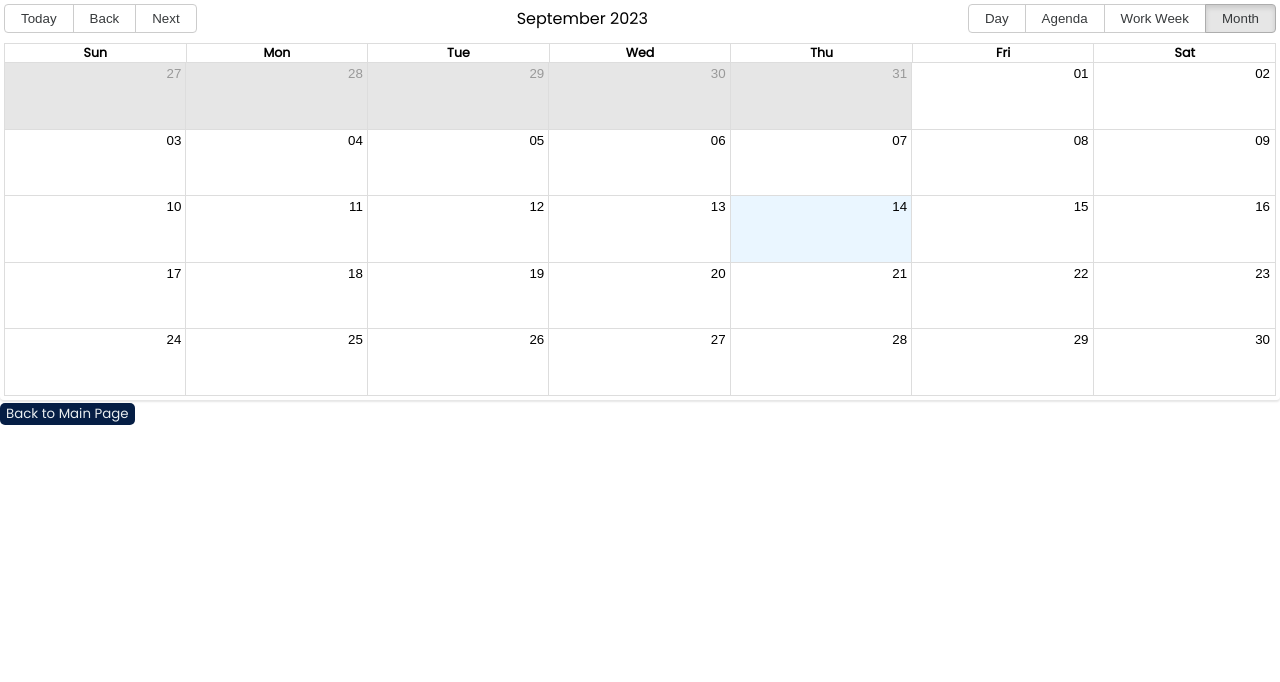
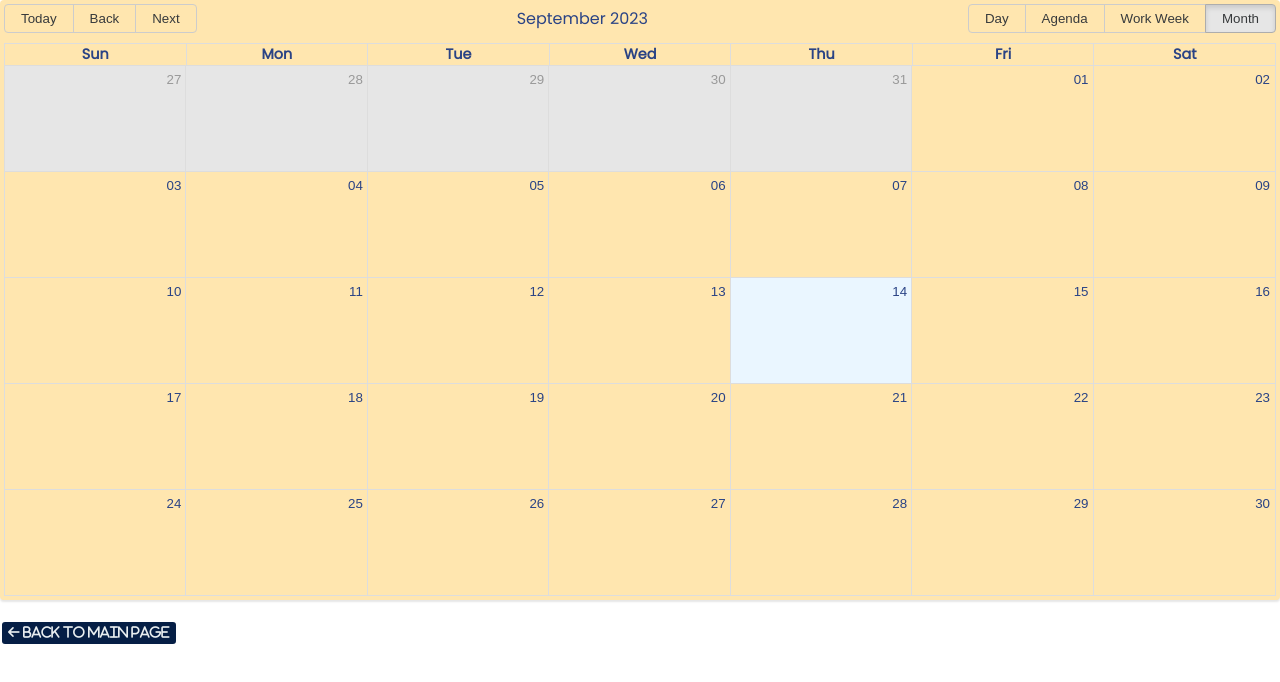
Before and after one commit to larasodjati/react-todo, a React (Create React App) app: page /calendar in a window 1280 px wide. Shown: the top 682 px of the page. Built offline with nearby package versions, Linux system fonts and the light colour scheme; a web font is replaced by a local one.

Commit message:
Style: Styling TodoCalendar and its button

```diff
--- a/src/components/TodoCalendar.js
+++ b/src/components/TodoCalendar.js
@@ -29,7 +29,7 @@ function TodoCalendar() {
         className={styles.rbcEvent}
       />
       <button onClick={handleMainPageButton} className={styles.mainPageButton}>
-        Back to Main Page
+        <i class="fa-solid fa-arrow-left"> Back to Main Page</i>
       </button>
     </div>
   );
--- a/src/components/TodoCalendar.module.css
+++ b/src/components/TodoCalendar.module.css
@@ -1,25 +1,33 @@
 .rbcCalendar {
     font-family: 'Poppins', Arial, Helvetica, sans-serif;
-    height: 50vh;
+    height: 75vh;
+    font-size: 1em;
+    font-weight: bold;
 }
 
 .rbcEvent {
     border: none;
     padding: 4px;
-    font-size: 14px;
+    font-size: 1em;
+    font-weight: 400;
     border-radius: 4px;
     box-shadow: 0 2px 2px rgba(0, 0, 0, 0.1);
+    background-color:#ffe6af ;
+    color: #2a4385;
 }
 
-.mainPageButton{
-font-family: 'Poppins',
-Arial,
-Helvetica,
-sans-serif;
-font-size: 1.2 em;
-color: #E9EEF0;
-background-color: #051e45;
-border: none;
-border-radius: 5px;
-cursor: pointer;
+.mainPageButton {
+    font-family: 'Poppins', Arial, Helvetica, sans-serif;
+    font-size: 1.2 em;
+    color: #E9EEF0;
+    background-color: #051e45;
+    border: 2px solid #fefefe;
+    border-radius: 5px;
+    cursor: pointer;
+    margin-top: 20px;
+    transition: transform 0.2s;
 }
+
+.mainPageButton:hover {
+    transform: scale(1.1);
+}
```
